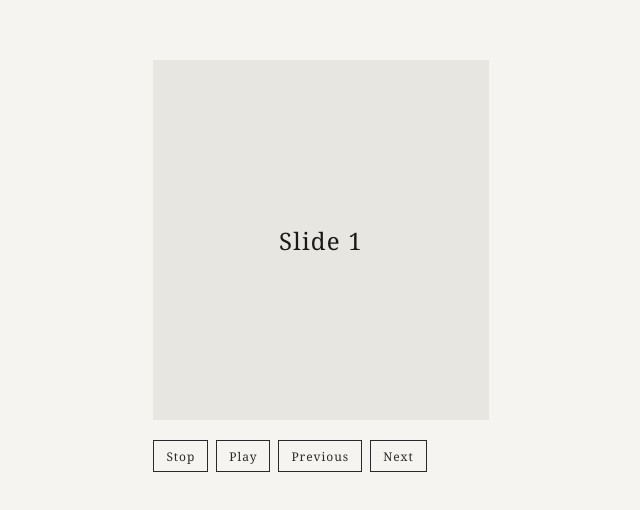
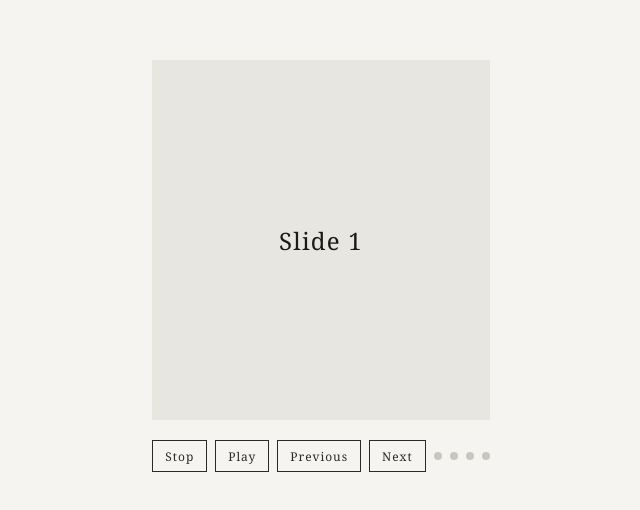
Before and after one commit to kana-matsu/practice, a website built with Vite: page index.html in a window 1280 px wide. Shown: the part 134-644 px from the top of the page, 319-959 px from the left. Built offline with nearby package versions, Linux system fonts and the light colour scheme.

Commit message:
template要素からドットを生成

```diff
--- a/index.html
+++ b/index.html
@@ -29,7 +29,7 @@
 <button class="carousel__play js-carousel__play">Play</button>
 <button class="carousel__previous js-carousel__previous">Previous</button>
 <button class="carousel__next js-carousel__next">Next</button>
-<ul class="carousel__pagination">
+<ul class="carousel__pagination js-carousel__pagination">
 <template class="js-carousel__template">
 <li class="carousel__page">
 <button class="carousel__dot js-carousel__dot"></button>
--- a/src/js/main.ts
+++ b/src/js/main.ts
@@ -1,2 +1,42 @@
 // Carousel
-console.log('aaa');
+const carousel = (root: HTMLElement) => {
+    const slides = root.querySelectorAll<HTMLElement>('.js-carousel__slide');
+    const stop = root.querySelector<HTMLButtonElement>('.js-carousel__stop');
+    const play = root.querySelector<HTMLButtonElement>('.js-carousel__play');
+    const previous = root.querySelector<HTMLButtonElement>('.js-carousel__previous');
+    const next = root.querySelector<HTMLButtonElement>('.js-carousel__next');
+    const pagination = root.querySelector<HTMLButtonElement>('.js-carousel__pagination');
+    const template = root.querySelector<HTMLTemplateElement>('.js-carousel__template');
+
+    if (!pagination || !template) {
+        return;
+    }
+
+    const generateDots = () => {
+        const fragment = document.createDocumentFragment();
+
+        slides.forEach((_, i) => {
+            const clone = template.content.cloneNode(true) as DocumentFragment;
+            const dot = clone.querySelector<HTMLButtonElement>('.js-carousel__dot');
+
+            if (!dot) {
+                return;
+            }
+
+            dot.textContent = `${i + 1}`;
+            fragment.append(dot);
+        });
+
+        return fragment;
+    }
+
+    const dots = generateDots();
+
+    template.replaceWith(dots);
+}
+
+const roots = document.querySelectorAll<HTMLElement>('.js-carousel');
+
+roots.forEach(root => {
+    carousel(root);
+});
```
